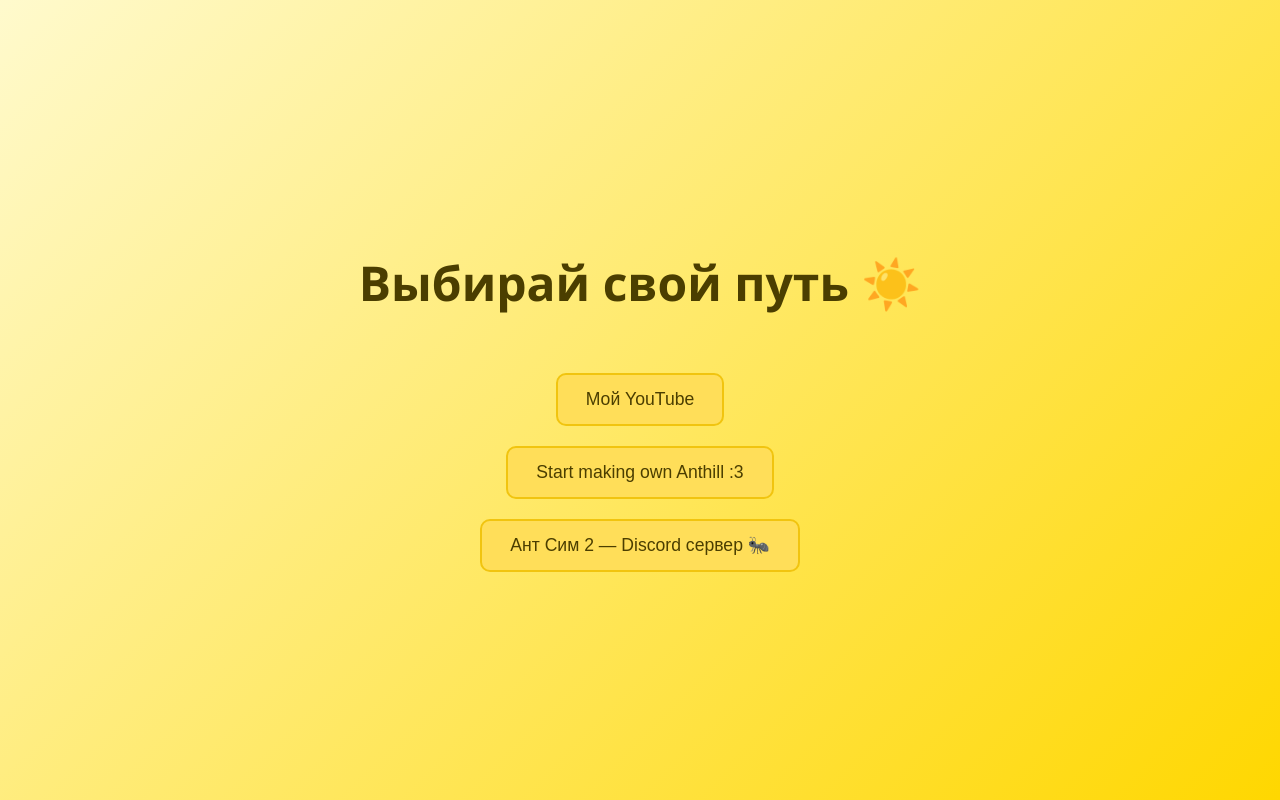
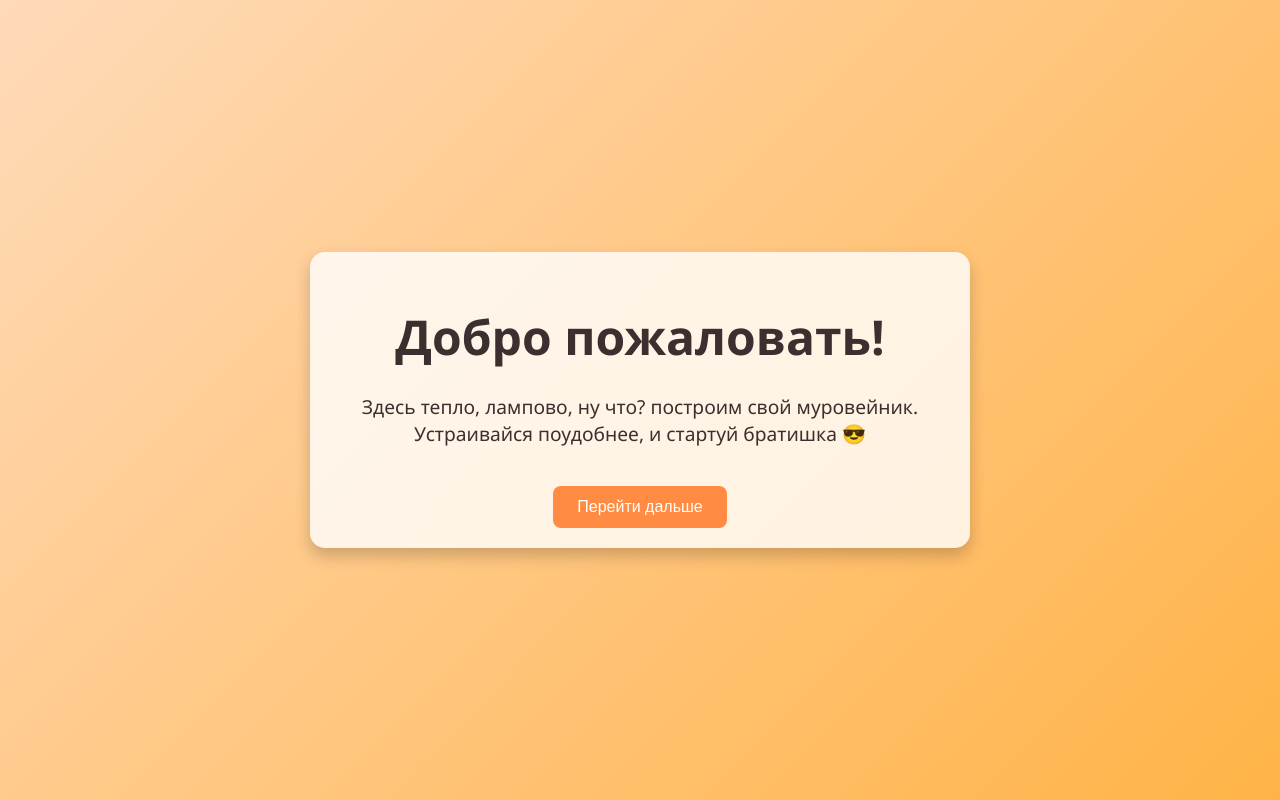
Before and after one commit to ARTEMKA-bit-blip/newBuild, a plain HTML site: page index.html in a window 1280 px wide. Drawn offline with Linux system fonts and the light colour scheme.

Commit message:
Update index.html

```diff
--- a/index.html
+++ b/index.html
@@ -2,13 +2,13 @@
 <html lang="ru">
 <head>
   <meta charset="UTF-8">
-  <title>Жёлтая энергия</title>
+  <title>Тёплый уют</title>
   <style>
     body {
       margin: 0;
       font-family: 'Segoe UI', sans-serif;
-      background: linear-gradient(135deg, #FFFACD, #FFD700);
-      color: #4b3e00;
+      background: linear-gradient(135deg, #FFDAB9, #FFB347);
+      color: #3b2f2f;
       display: flex;
       flex-direction: column;
       align-items: center;
@@ -17,38 +17,41 @@
     }
     h1 {
       font-size: 3em;
-      margin-bottom: 1em;
+      margin-bottom: 0.5em;
+    }
+    p {
+      font-size: 1.2em;
+      max-width: 600px;
+      text-align: center;
+    }
+    .card {
+      background: rgba(255, 255, 255, 0.8);
+      padding: 20px 30px;
+      border-radius: 15px;
+      box-shadow: 0 8px 16px rgba(0,0,0,0.2);
+      text-align: center;
     }
     .btn {
-      margin: 10px;
-      padding: 14px 28px;
-      font-size: 1.1em;
-      background-color: #FFDE59;
-      color: #4b3e00;
-      border: 2px solid #f1c40f;
-      border-radius: 10px;
+      margin-top: 20px;
+      padding: 12px 24px;
+      font-size: 1em;
+      background-color: #FF8C42;
+      color: white;
+      border: none;
+      border-radius: 8px;
       cursor: pointer;
-      transition: transform 0.2s ease, background-color 0.3s ease;
+      transition: background-color 0.3s ease;
     }
     .btn:hover {
-      background-color: #f7c948;
-      transform: scale(1.05);
+      background-color: #e6762f;
     }
   </style>
 </head>
 <body>
-  <h1>Выбирай свой путь ☀️</h1>
-
-  <button class="btn" onclick="window.open('https://youtube.com/@artemka1773_w?si=EElyCrZVc7gyuFZ9', '_blank')">
-    Мой YouTube
-  </button>
-
-  <button class="btn" onclick="location.href='yellow-page.html'">
-    Start making own Anthill :3
-  </button>
-
-  <button class="btn" onclick="window.open('https://discord.gg/ants-simulator-1046449994531610634', '_blank')">
-    Ант Сим 2 — Discord сервер 🐜
-  </button>
+  <div class="card">
+    <h1>Добро пожаловать!</h1>
+    <p>Здесь тепло, лампово, ну что? построим свой муровейник. Устраивайся поудобнее, и стартуй братишка 😎</p>
+    <button class="btn" onclick="location.href='https://artemka-bit-blip.github.io/Secret-ant/'">Перейти дальше</button>
+  </div>
 </body>
 </html>
```
